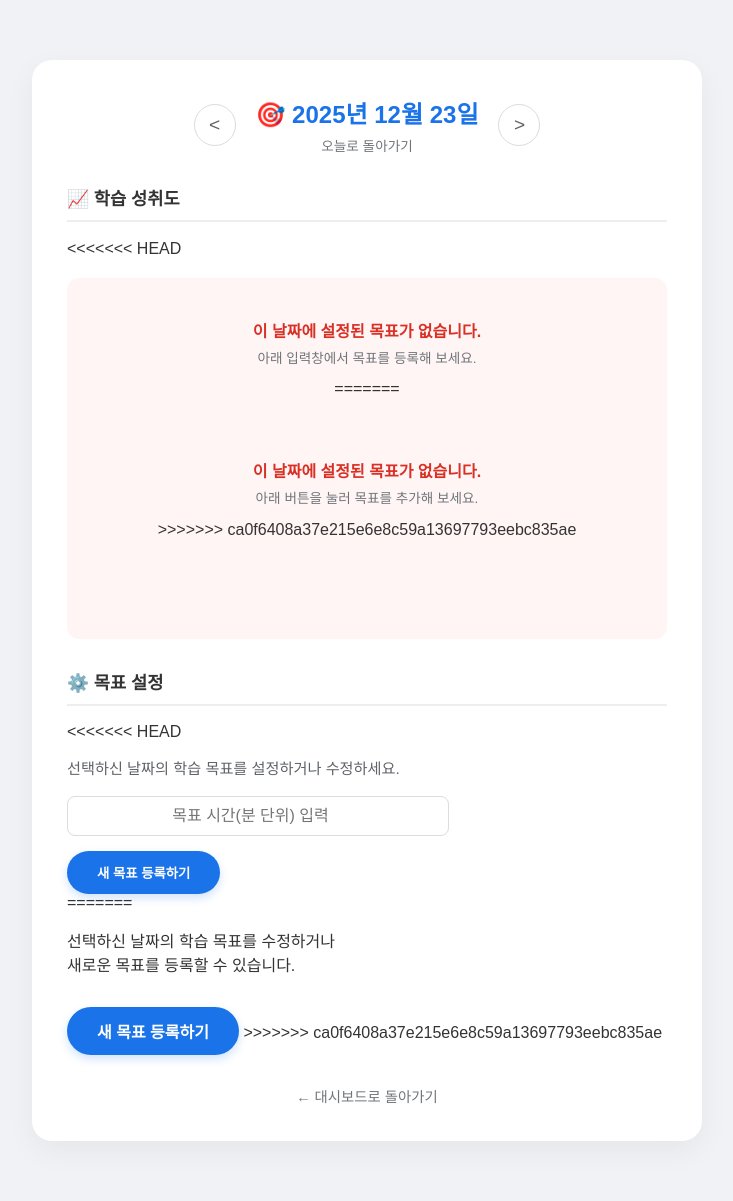
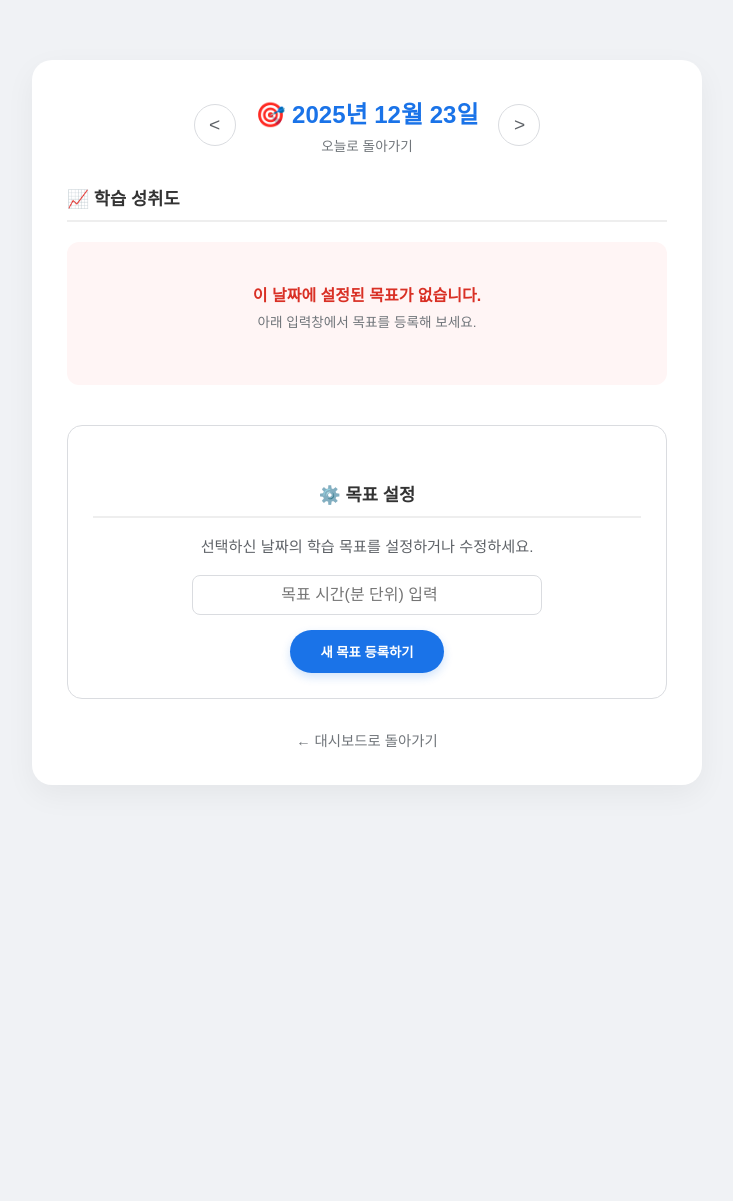
Before and after one commit to yummsseo/Study_Record, a Django app: page /goal/ in a window 1280 px wide. Shown: the whole page, without its empty margins (273-1006 px from the left). After the commit the page ends 785 px from the top, so only its background shows below. Run offline with Django 5.2, Linux system fonts and the light colour scheme; data that the repository does not hold is empty.

Commit message:
목표설정기능 추가

```diff
--- a/goal/templates/goal/goal_list.html
+++ b/goal/templates/goal/goal_list.html
@@ -101,7 +101,6 @@
         display: block;
       }
 
-<<<<<<< HEAD
         /* 목표 설정 안내 */
         .setup-box { background-color: #fff; border: 1px solid #dadce0; padding: 25px; border-radius: 15px; margin-top: 40px; text-align: center; }
         .setup-box p { font-size: 0.95rem; color: #5f6368; line-height: 1.6; }
@@ -110,35 +109,6 @@
         .btn { border: none; cursor: pointer; display: inline-block; padding: 12px 30px; background-color: #1a73e8; color: white; text-decoration: none; border-radius: 25px; font-weight: bold; margin-top: 15px; box-shadow: 0 4px 10px rgba(26, 115, 232, 0.2); transition: 0.2s; }
         .btn:hover { background-color: #1557b0; transform: translateY(-1px); }
         .input-field { padding: 10px; border-radius: 8px; border: 1px solid #dadce0; width: 60%; font-size: 1rem; text-align: center; }
-=======
-      /* 프로그레스 바 */
-      .progress-container {
-        background-color: #e8eaed;
-        border-radius: 20px;
-        height: 35px;
-        width: 100%;
-        position: relative;
-        margin: 25px 0;
-        overflow: hidden;
-        box-shadow: inset 0 1px 3px rgba(0, 0, 0, 0.1);
-      }
-      .progress-bar {
-        height: 100%;
-        background: linear-gradient(90deg, #4285f4, #34a853);
-        border-radius: 20px;
-        transition: width 0.6s cubic-bezier(0.4, 0, 0.2, 1);
-      }
-      .progress-text {
-        position: absolute;
-        width: 100%;
-        text-align: center;
-        top: 0;
-        line-height: 35px;
-        font-weight: bold;
-        color: #fff;
-        text-shadow: 1px 1px 2px rgba(0, 0, 0, 0.3);
-      }
->>>>>>> ca0f6408a37e215e6e8c59a13697793eebc835ae
 
       /* 목표 설정 안내 */
       .setup-box {
@@ -228,34 +198,15 @@
           {% endif %}
         </p>
         {% else %}
-<<<<<<< HEAD
         <div style="text-align: center; padding: 40px 20px; background: #fff5f5; border-radius: 12px; margin: 20px 0;">
             <p style="color: #d93025; margin: 0; font-weight: bold;">이 날짜에 설정된 목표가 없습니다.</p>
             <p style="color: #70757a; font-size: 0.85rem; margin-top: 5px;">아래 입력창에서 목표를 등록해 보세요.</p>
-=======
-        <div
-          style="
-            text-align: center;
-            padding: 40px 20px;
-            background: #fff5f5;
-            border-radius: 12px;
-            margin: 20px 0;
-          "
-        >
-          <p style="color: #d93025; margin: 0; font-weight: bold">
-            이 날짜에 설정된 목표가 없습니다.
-          </p>
-          <p style="color: #70757a; font-size: 0.85rem; margin-top: 5px">
-            아래 버튼을 눌러 목표를 추가해 보세요.
-          </p>
->>>>>>> ca0f6408a37e215e6e8c59a13697793eebc835ae
         </div>
         {% endif %}
       </section>
 
       <section class="setup-box">
         <h3>⚙️ 목표 설정</h3>
-<<<<<<< HEAD
         <p>선택하신 날짜의 학습 목표를 설정하거나 수정하세요.</p>
 
         <form action="{% url 'goal_list' %}" method="POST">
@@ -275,16 +226,6 @@
             </div>
         </form>
     </section>
-=======
-        <p>
-          선택하신 날짜의 학습 목표를 수정하거나<br />새로운 목표를 등록할 수
-          있습니다.
-        </p>
-        <a href="#" class="btn">
-          {% if goal %}목표 수정하기{% else %}새 목표 등록하기{% endif %}
-        </a>
-      </section>
->>>>>>> ca0f6408a37e215e6e8c59a13697793eebc835ae
 
       <a href="/dash/" class="footer-link">← 대시보드로 돌아가기</a>
     </div>
```
